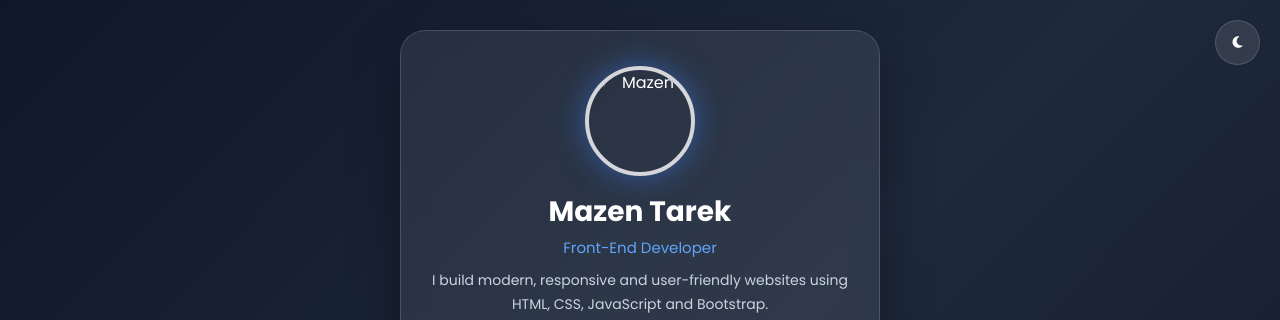
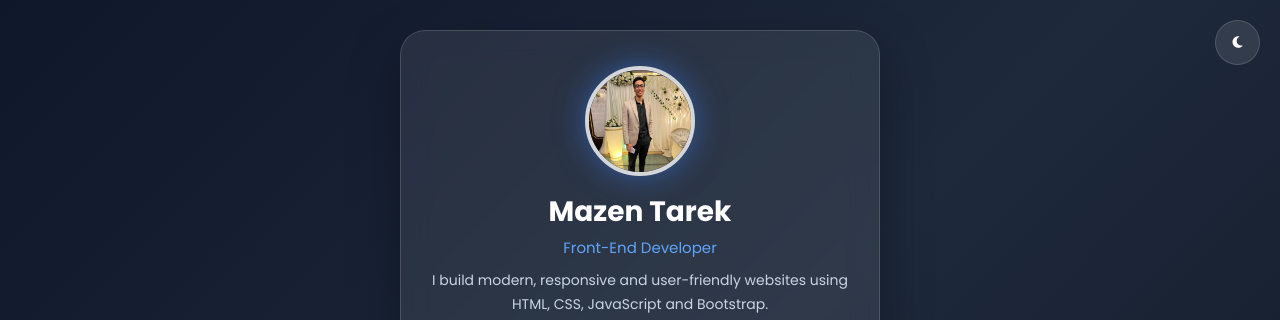
Before and after one commit to mazentarek848/mazentarek848.github.io, a plain HTML site: page index.html in a window 1280 px wide. Shown: the top 320 px of the page. Drawn offline with Linux system fonts and the light colour scheme.

Commit message:
Add files via upload

```diff
--- a/index.html
+++ b/index.html
@@ -30,7 +30,7 @@
     <main class="container">
       <section class="profile">
         <img
-          src="491114035_2123540144750265_4442117375471175757_n.jpg"
+          src="profile.jpg"
           alt="Mazen"
           class="profile-img"
         />
```
Also changed, not shown: profile.jpg.jpg (added).
